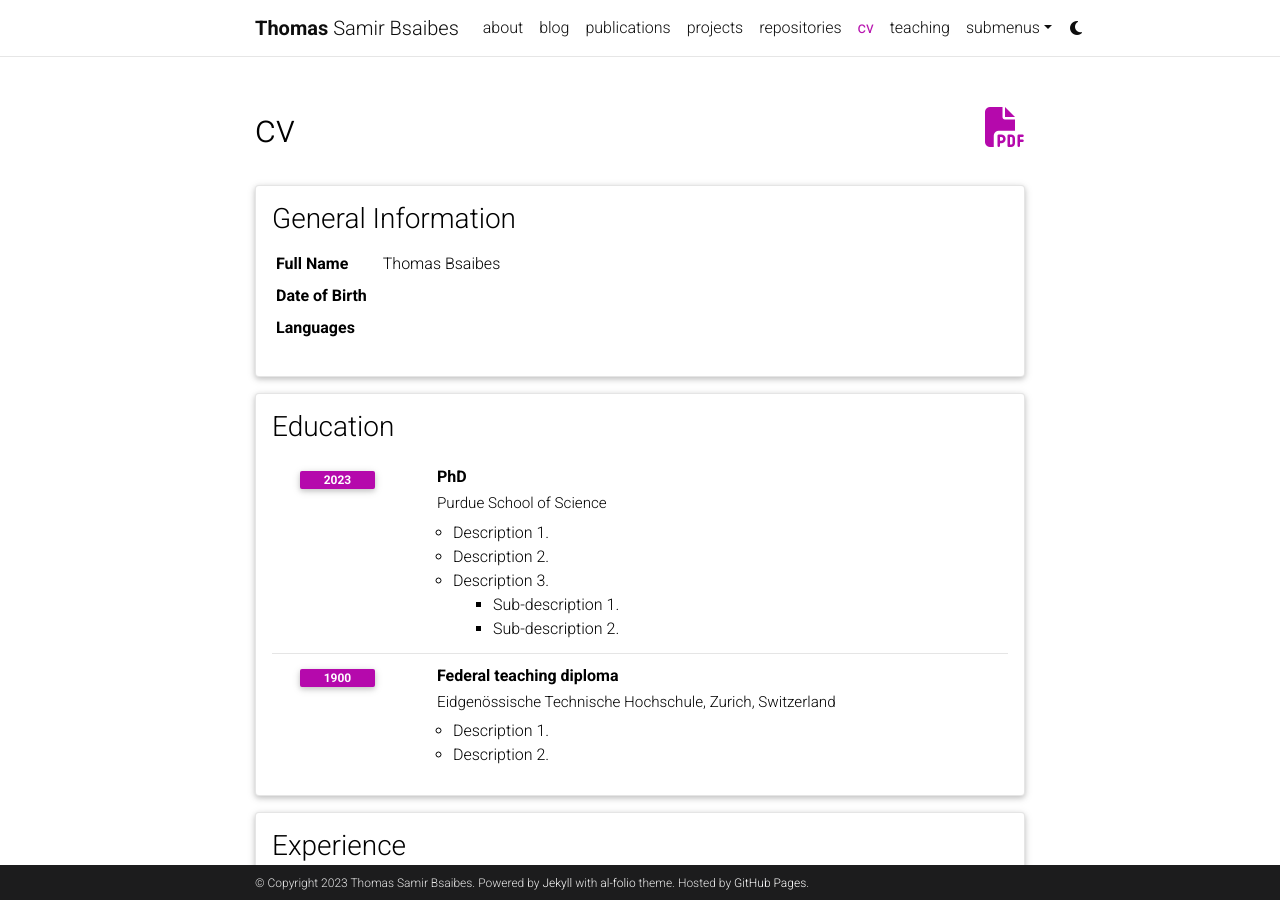
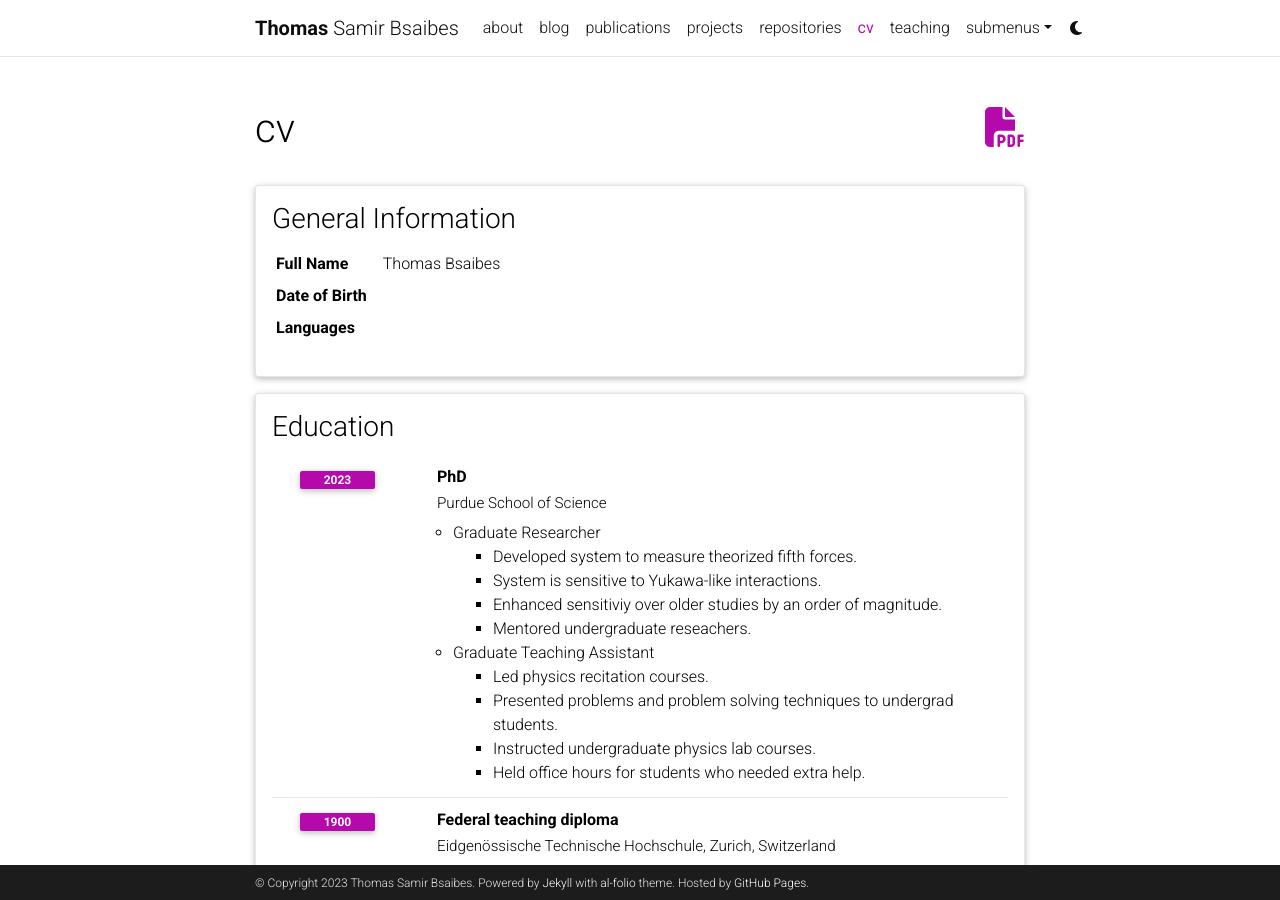
Before and after one commit to BsaibesT/bsaibest.github.io, a Jekyll site: the page built from _pages/cv.md, in a window 1280 px wide and 900 px high. Built offline with Jekyll 4.4.1, drawn with Linux system fonts in a browser that asks for light colours; comment, search, counter and statistics services are not loaded; a style sheet for code colours, icons or effects is not loaded.

Commit message:
Update cv.yml

```diff
--- a/_data/cv.yml
+++ b/_data/cv.yml
@@ -15,12 +15,18 @@
       institution:  Purdue School of Science
       year: 2023
       description:
-        - Description 1.
-        - Description 2.
-        - title: Description 3.
+        - title: Graduate Researcher
           contents:
-            - Sub-description 1.
-            - Sub-description 2.
+            - Developed system to measure theorized fifth forces.
+            - System is sensitive to Yukawa-like interactions.
+            - Enhanced sensitiviy over older studies by an order of magnitude.
+            - Mentored undergraduate reseachers.
+        - title: Graduate Teaching Assistant
+          contents:
+            - Led physics recitation courses.
+            - Presented problems and problem solving techniques to undergrad students.
+            - Instructed undergraduate physics lab courses.
+            - Held office hours for students who needed extra help.
     - title: Federal teaching diploma
       institution: Eidgenössische Technische Hochschule, Zurich, Switzerland
       year: 1900
```
